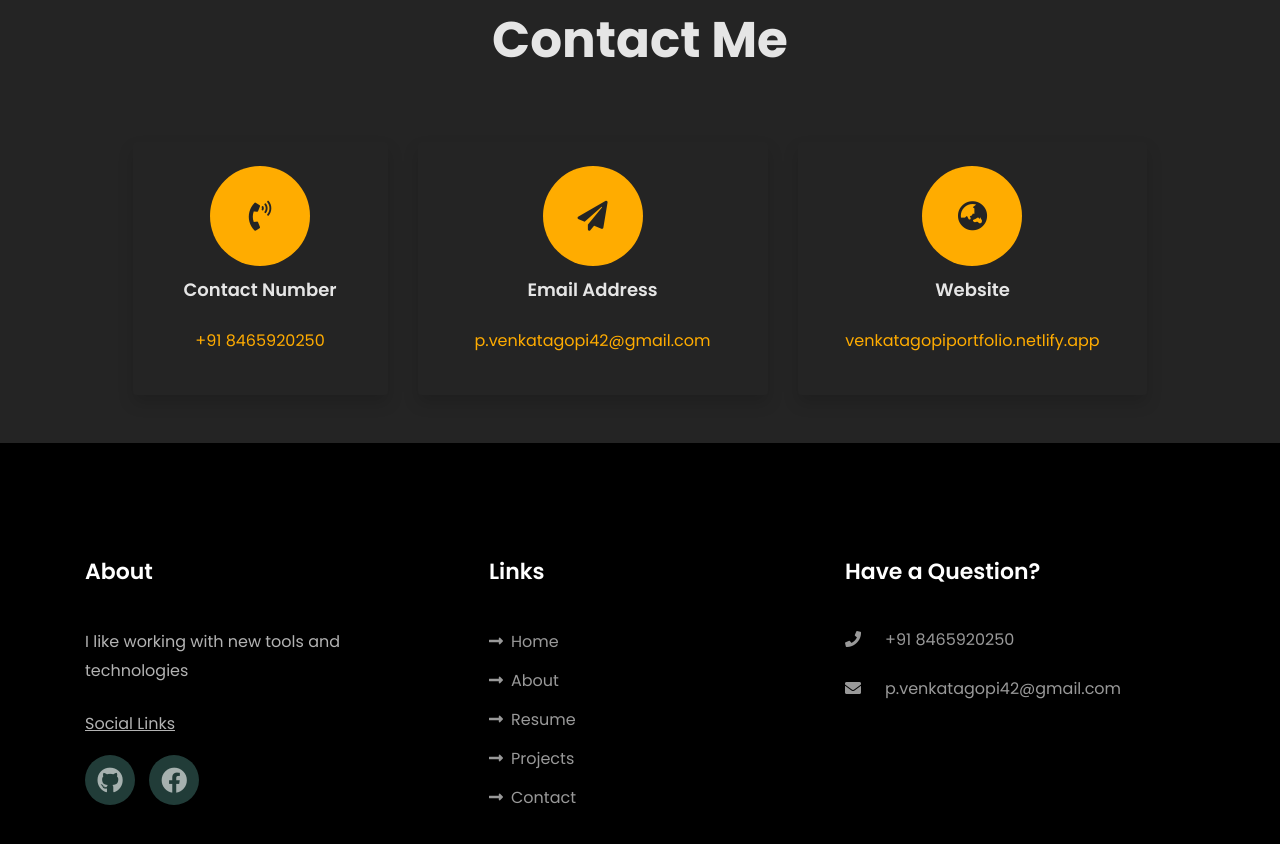
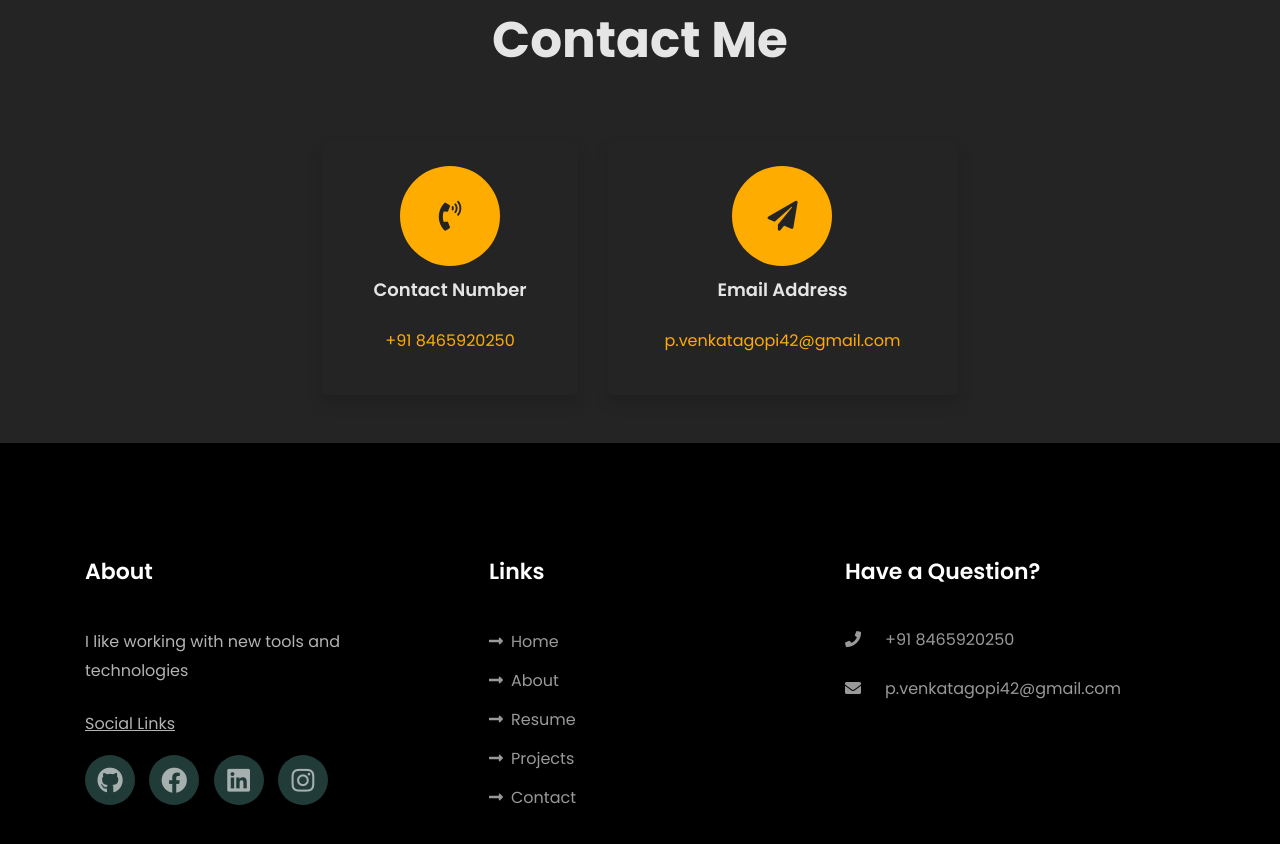
Before and after one commit to VENKATAGOPI1998/Gopi-portfolio, a website: page index.html in a window 1280 px wide. Shown: the part 4110-4954 px from the top of the page. Drawn offline with Linux system fonts and the light colour scheme; files whose address does not match are found by name.

Commit message:
Update index.html

```diff
--- a/index.html
+++ b/index.html
@@ -411,18 +411,7 @@
 								<p><a href="#">p.venkatagopi42@gmail.com</a></p>
 							</div>
 						</div>
-					</div>
-					<div class="col-md-6 col-lg-4 d-flex ftco-animate">
-						<div class="align-self-stretch box text-center p-4 shadow">
-							<div class="icon d-flex align-items-center justify-content-center">
-								<span class="fas fa-globe-asia"></span>
-							</div>
-							<div>
-								<h3 class="mb-4">Website</h3>
-								<p><a onclick="window.location.href=this">venkatagopiportfolio.netlify.app</a></p>
-							</div>
-						</div>
-					</div>
+		  			</div>
 				</div>
 
 
@@ -442,12 +431,10 @@
 								<li class="ftco-animate"><a href="https://m.facebook.com/profile.php"
 										target="_blank">
 										<span class="fab fa-facebook"></span></a></li>
-								<!-- <li class="ftco-animate"><a href="#" target="_blank"><span
+								<li class="ftco-animate"><a href="https://www.linkedin.com/in/venkata-gopi-peravarapu-a49877198/" target="_blank"><span
 											class="fab fa-linkedin"></span></a></li>
-								<li class="ftco-animate"><a href="#" target="_blank"><span
-											class="fab fa-stack-overflow"></span></a></li>
-								<li class="ftco-animate"><a href="#" target="_blank"><span
-											class="fab fa-instagram"></span></a></li> -->
+								<li class="ftco-animate"><a href="https://www.instagram.com/venkatagopi42/" target="_blank"><span
+											class="fab fa-instagram"></span></a></li>
 							</ul>
 						</div>
 					</div>
@@ -455,7 +442,7 @@
 						<div class="ftco-footer-widget mb-4 ml-md-4">
 							<h2 class="ftco-heading-2">Links</h2>
 							<ul class="list-unstyled">
-								<li><a href="#home-section"><span
+								<li><a href="particles-js"><span
 											class="fas fa-long-arrow-alt-right mr-2"></span>Home</a></li>
 								<li><a href="#about-section"><span
 											class="fas fa-long-arrow-alt-right mr-2"></span>About</a></li>
```
